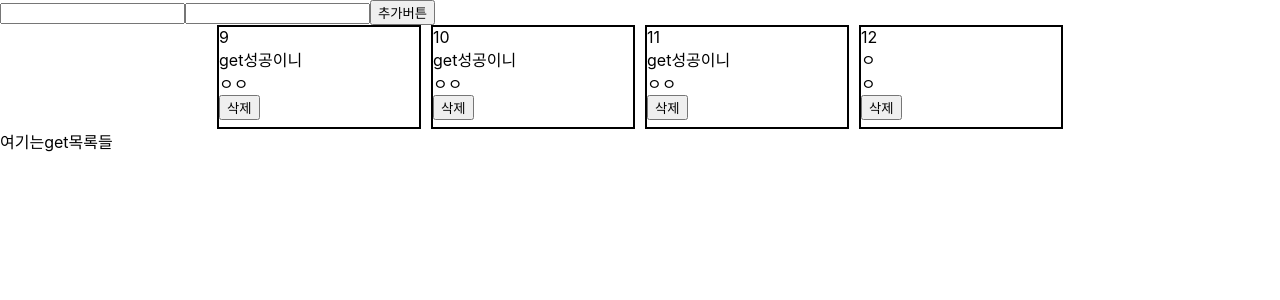
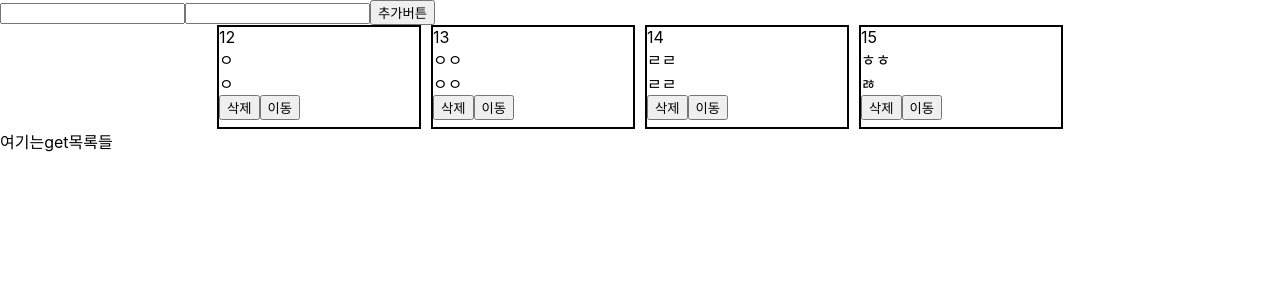
Before and after one commit to wnsgur1855/Date-App, a React (Create React App) app: page / in a window 1280 px wide. Shown: the top 300 px of the page. Built offline with nearby package versions, Linux system fonts and the light colour scheme; data requests are answered from the project's data file.

Commit message:
feat: 쿼리를 이용한 상세페이지 구현

```diff
--- a/db.json
+++ b/db.json
@@ -1,24 +1,24 @@
 {
   "posts": [
-    {
-      "id": 9,
-      "title": "get성공이니",
-      "author": "ㅇㅇ"
-    },
-    {
-      "id": 10,
-      "title": "get성공이니",
-      "author": "ㅇㅇ"
-    },
-    {
-      "id": 11,
-      "title": "get성공이니",
-      "author": "ㅇㅇ"
-    },
     {
       "title": "ㅇ",
       "author": "ㅇ",
       "id": 12
+    },
+    {
+      "title": "ㅇㅇ",
+      "author": "ㅇㅇ",
+      "id": 13
+    },
+    {
+      "title": "ㄹㄹ",
+      "author": "ㄹㄹ",
+      "id": 14
+    },
+    {
+      "title": "ㅎㅎ",
+      "author": "ㅀ",
+      "id": 15
     }
   ]
 }
--- a/src/Shared/Router.js
+++ b/src/Shared/Router.js
@@ -1,13 +1,17 @@
 import React from 'react';
 import { BrowserRouter, Route, Routes } from 'react-router-dom';
+import Detail from '../pages/Detail';
 // import Layout from '../components/Layout/Layout';
 import Home from '../pages/Home';
+import NotFound from '../pages/NotFound';
 
 const Router = () => {
   return (
     <BrowserRouter>
       <Routes>
+        <Route path="/*" element={<NotFound />} />
         <Route path="/" element={<Home />} />
+        <Route path="/:id" element={<Detail />} />
       </Routes>
     </BrowserRouter>
   );
--- a/src/api/axios.js
+++ b/src/api/axios.js
@@ -22,6 +22,11 @@ export const delItem = async (payload) => {
   return response;
 };
 
+export const putItem = async (payload) => {
+  const response = await axios.put(`http://localhost:4001/posts/${payload}`);
+  return response;
+};
+
 //쿼리 순서 콘솔찍어가며 파악
 //refetch
 //useEffect
--- /dev/null
+++ b/src/pages/Detail.jsx
@@ -0,0 +1,32 @@
+import React from 'react';
+import { useQuery } from 'react-query';
+import { useParams } from 'react-router-dom';
+import { getItem } from '../api/axios';
+
+function Detail() {
+  const { id } = useParams();
+  const { isLoading, isError, data } = useQuery(['posts', id], () => getItem(id));
+  if (isLoading) {
+    return <div>로딩중</div>;
+  }
+  if (isError) {
+    return <div>에러남</div>;
+  }
+
+  console.log({ id });
+  console.log(data);
+  const findItem = data.data.find((item) => {
+    console.log(data);
+    return item.id === parseInt(id);
+  });
+
+  return (
+    <>
+      <div>{findItem.id}</div>
+      <div>{findItem.title}</div>
+      <div>{findItem.author}</div>
+    </>
+  );
+}
+
+export default Detail;
--- a/src/pages/Home.jsx
+++ b/src/pages/Home.jsx
@@ -1,5 +1,6 @@
 import React, { useEffect, useState } from 'react';
 import { QueryClient, useMutation, useQuery } from 'react-query';
+import { useNavigate } from 'react-router-dom';
 import styled from 'styled-components';
 import { getItem, postItem, delItem } from '../api/axios';
 
@@ -31,6 +32,7 @@ function Home() {
     title: '',
     author: '',
   });
+  const navigate = useNavigate();
 
   const onChangeHandler = (e) => {
     const { name, value } = e.target;
@@ -50,6 +52,7 @@ function Home() {
         author,
       };
       postMutate.mutateAsync(obj);
+      window.location.reload();
       //payload나오는 거 확인했으니 post요청으로 보내기
       console.log(obj);
     } catch (error) {
@@ -79,6 +82,7 @@ function Home() {
       const response = deleteMutate.mutateAsync(id);
       //payload찍어보려면  const response = deleteMutate.mutateAsync(id) 보내기 전 주석으로 ㄱ
       console.log(id);
+      window.location.reload();
     } catch (error) {
       console.log(error);
     }
@@ -104,6 +108,7 @@ function Home() {
               <div>{item.title}</div>
               <div>{item.author}</div>
               <button onClick={() => DelButtonHandler(item.id)}>삭제</button>
+              <button onClick={() => navigate(`/${item.id}`)}>이동</button>
             </MapBox>
           );
         })}
--- /dev/null
+++ b/src/pages/NotFound.jsx
@@ -0,0 +1,7 @@
+import React from 'react';
+
+function NotFound() {
+  return <div>NotFound</div>;
+}
+
+export default NotFound;
```
